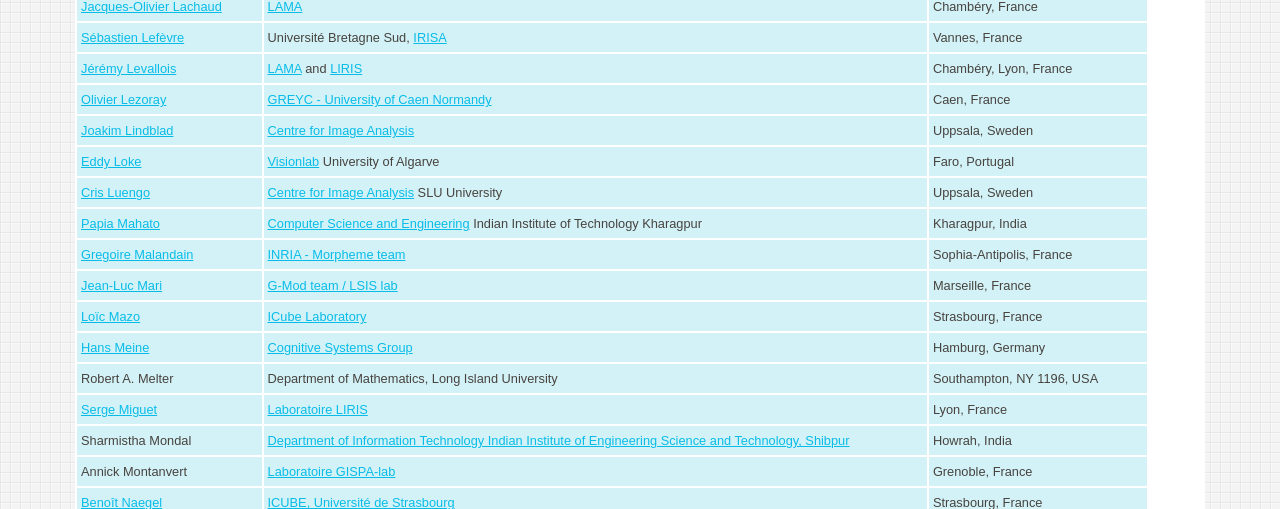
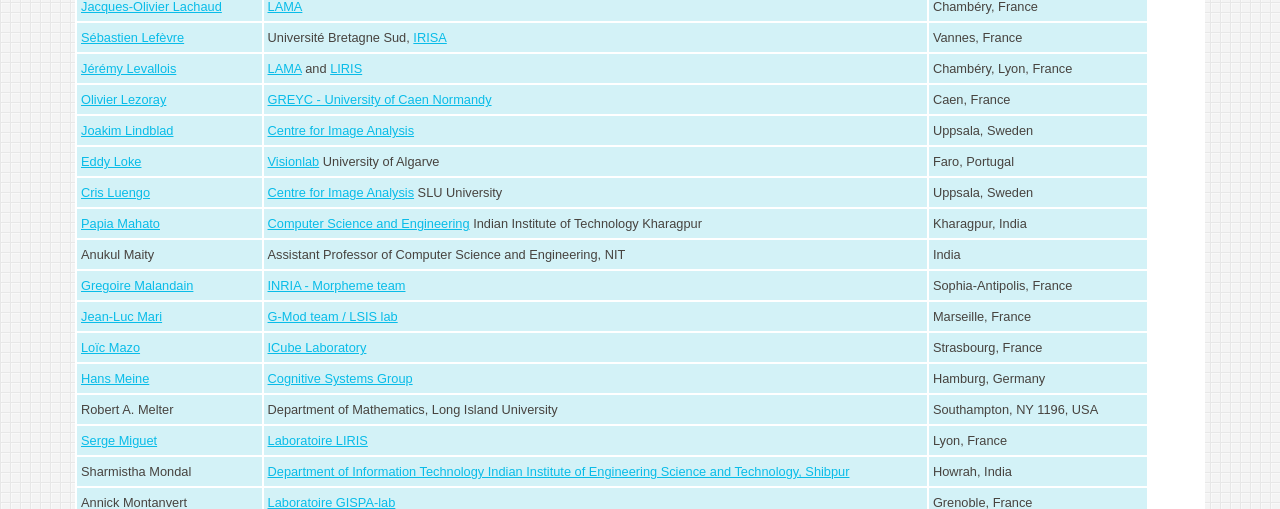
Before and after one commit to TC-18/tc18.org, a PHP site: page /org.php in a window 1280 px wide. Shown: the part 3958-4467 px from the top of the page. Run offline with PHP 8.4, Linux system fonts and the light colour scheme.

Commit message:
new member

```diff
--- a/org.php
+++ b/org.php
@@ -548,6 +548,12 @@ active role:
 	<td>Kharagpur, India</td>
       </tr>
       <tr>
+	<td>Anukul Maity</td>
+	<td>Assistant Professor of Computer Science and Engineering, NIT</td>
+	<td>India</td>
+      </tr>
+
+      <tr>
 	<td><a href="http://www-sop.inria.fr/epidaure/personnel/Gregoire.Malandain/">Gregoire Malandain</a></td>
 	<td><a href="http://www-sop.inria.fr/morpheme/team.html">INRIA - Morpheme team</a></td>
 	<td>Sophia-Antipolis, France</td>
```
